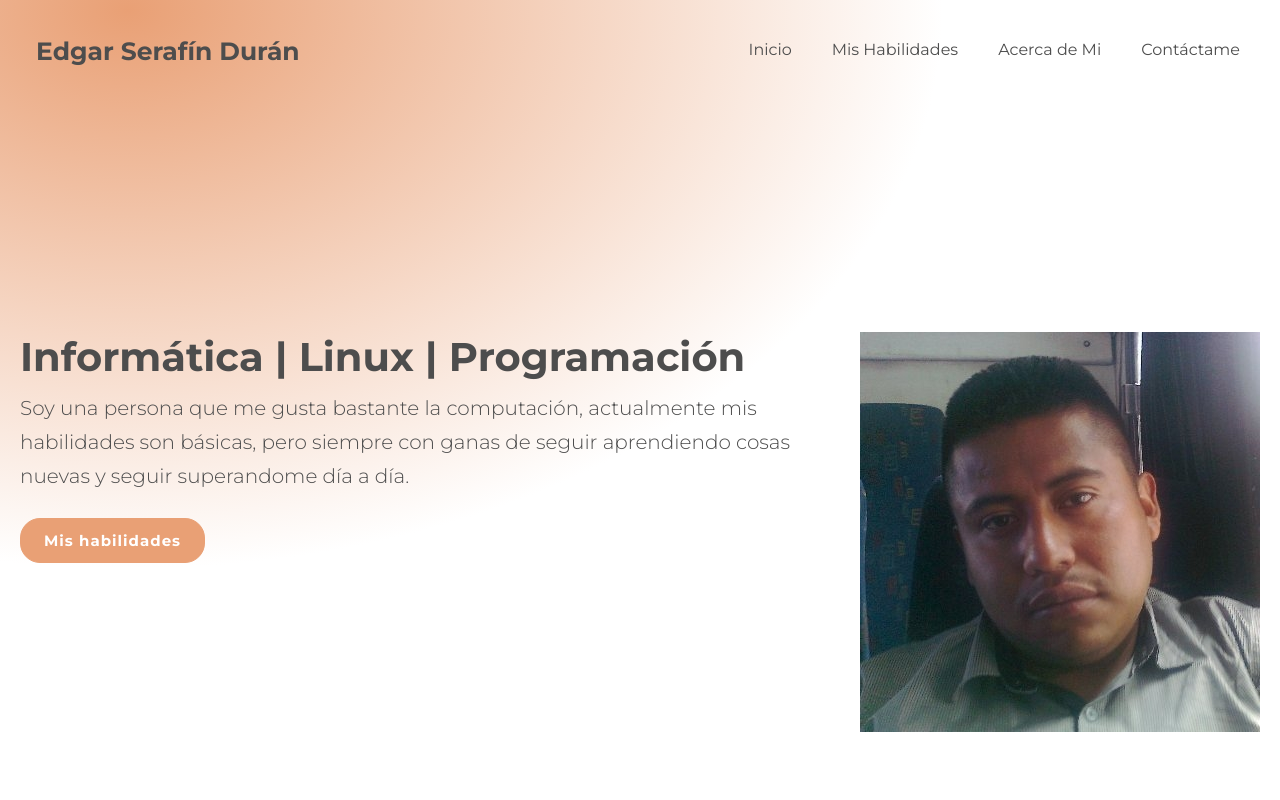
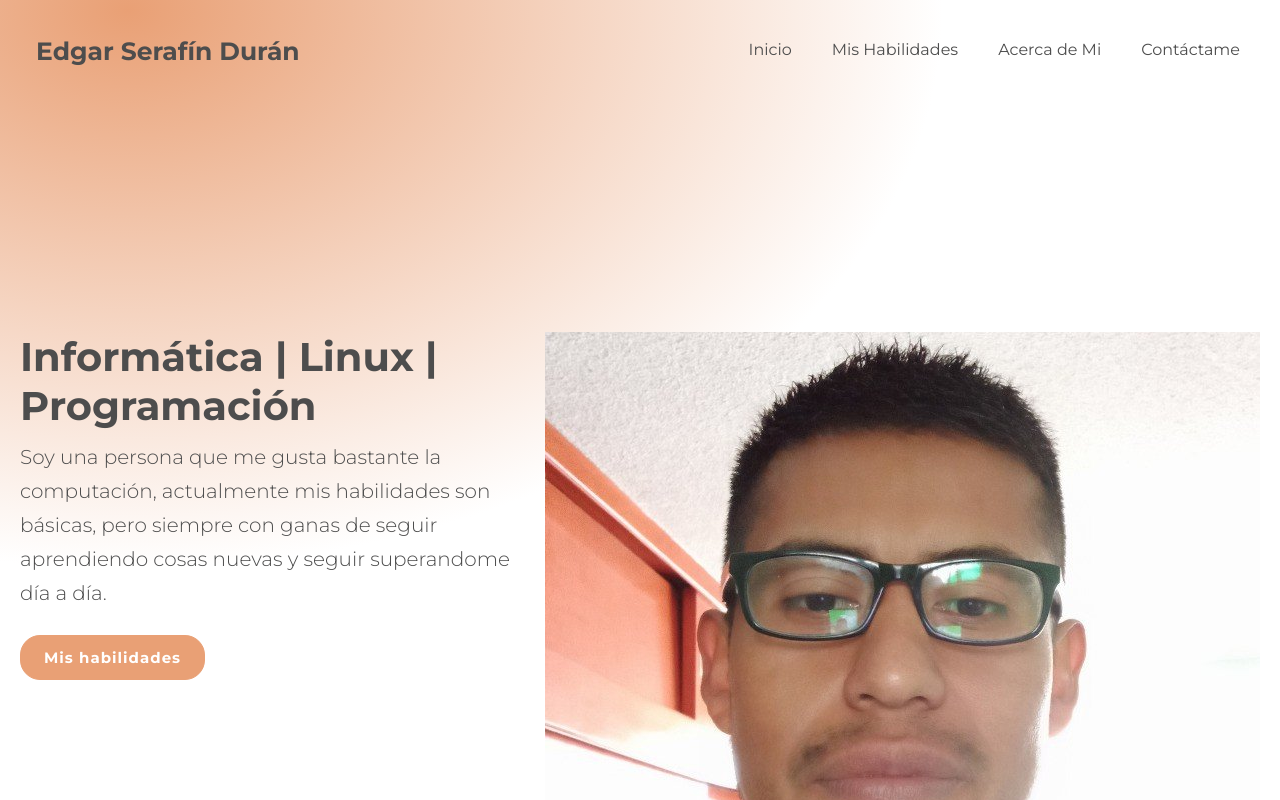
Before and after one commit to Edgar27sd/Edgar27sd.github.io, a plain HTML site: page index.html in a window 1280 px wide. Shown: the top 800 px of the page. Drawn offline with Linux system fonts and the light colour scheme.

Commit message:
Update index.html

```diff
--- a/index.html
+++ b/index.html
@@ -33,7 +33,7 @@
                         <a href="#portafolio" class="btn btn-round btn-dark">Mis habilidades</a>
                     </div>
                     <div class="showcase-row-img">
-                        <img src="yo.jpg" alt="yo">
+                        <img src="yop.jpeg" alt="yo">
                     </div>
                 </div>
             </div>
```
